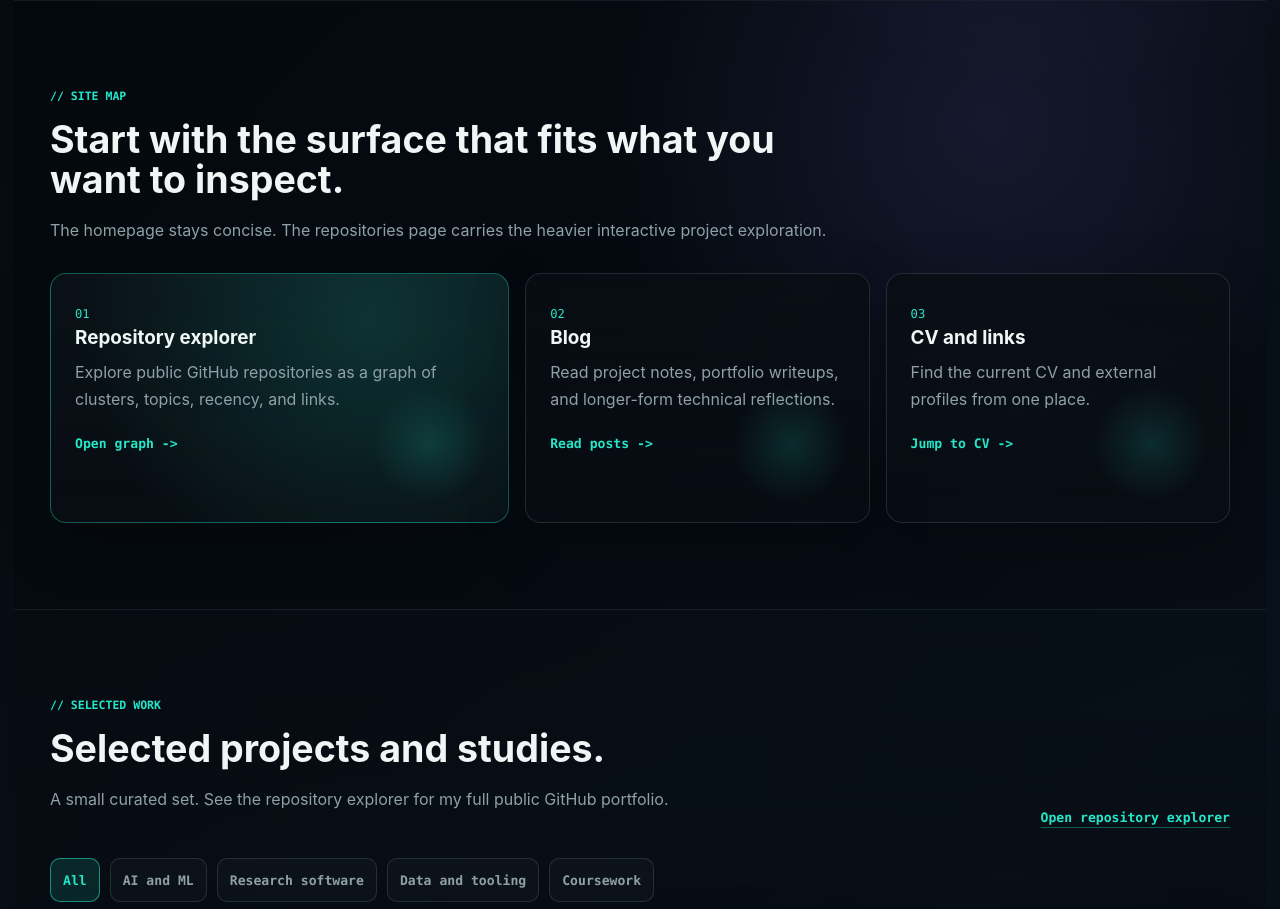
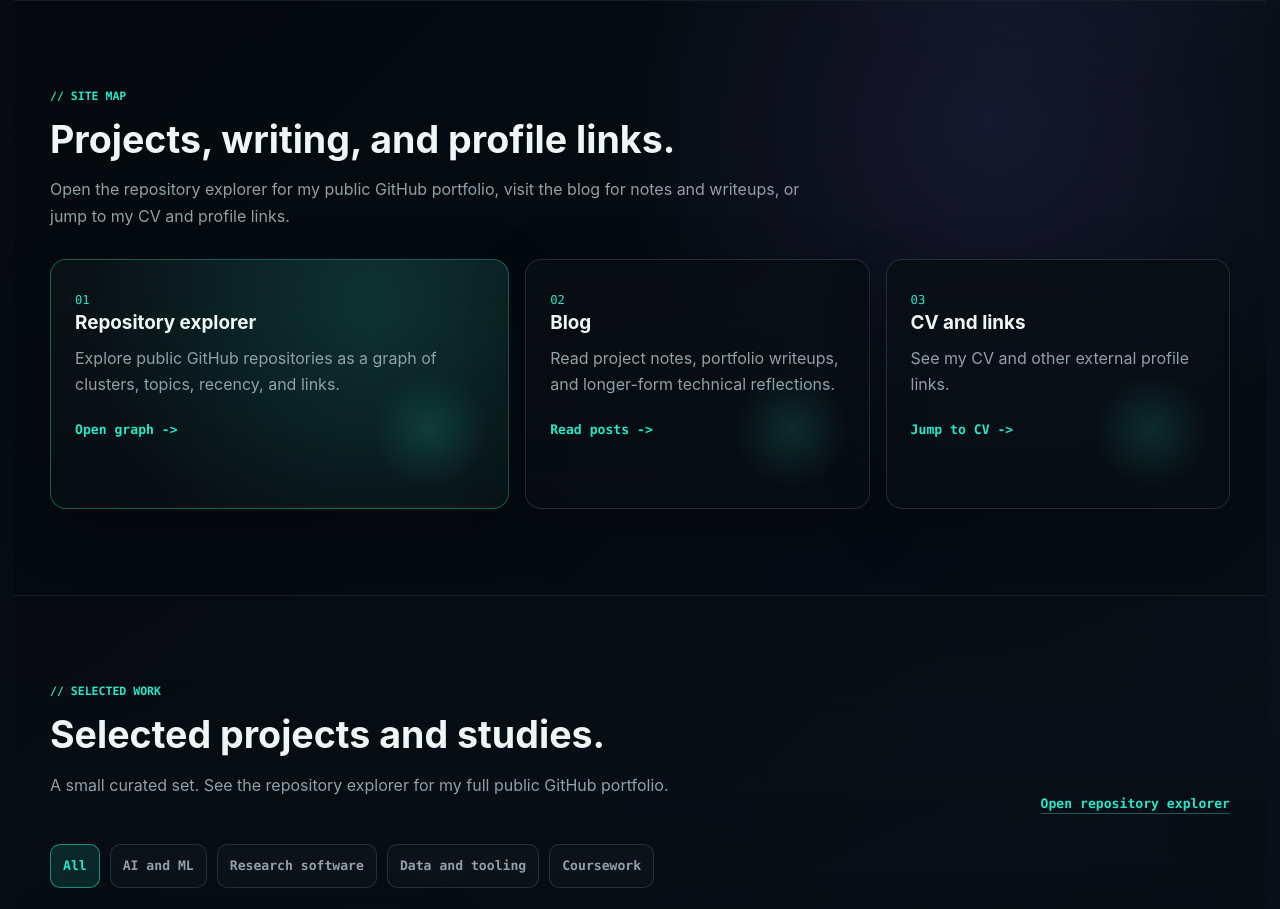
Before and after one commit to ryanjosephkamp/ryanjosephkamp.github.io, a plain HTML site: page index.html in a window 1280 px wide. Shown: the part 1260-2169 px from the top of the page. Drawn offline with Linux system fonts and the light colour scheme.

Commit message:
Refine homepage site map copy

```diff
--- a/index.html
+++ b/index.html
@@ -86,10 +86,10 @@
         <div class="wrap">
           <div class="section-heading">
             <p class="console-label">// SITE MAP</p>
-            <h2 id="pathways-title">Start with the surface that fits what you want to inspect.</h2>
+            <h2 id="pathways-title">Projects, writing, and profile links.</h2>
             <p>
-              The homepage stays concise. The repositories page carries the heavier interactive
-              project exploration.
+              Open the repository explorer for my public GitHub portfolio, visit the blog for
+              notes and writeups, or jump to my CV and profile links.
             </p>
           </div>
 
@@ -109,7 +109,7 @@
             <a class="pathway-card" href="#cv">
               <span class="pathway-index">03</span>
               <h3>CV and links</h3>
-              <p>Find the current CV and external profiles from one place.</p>
+              <p>See my CV and other external profile links.</p>
               <span class="pathway-action">Jump to CV -></span>
             </a>
           </div>
```
